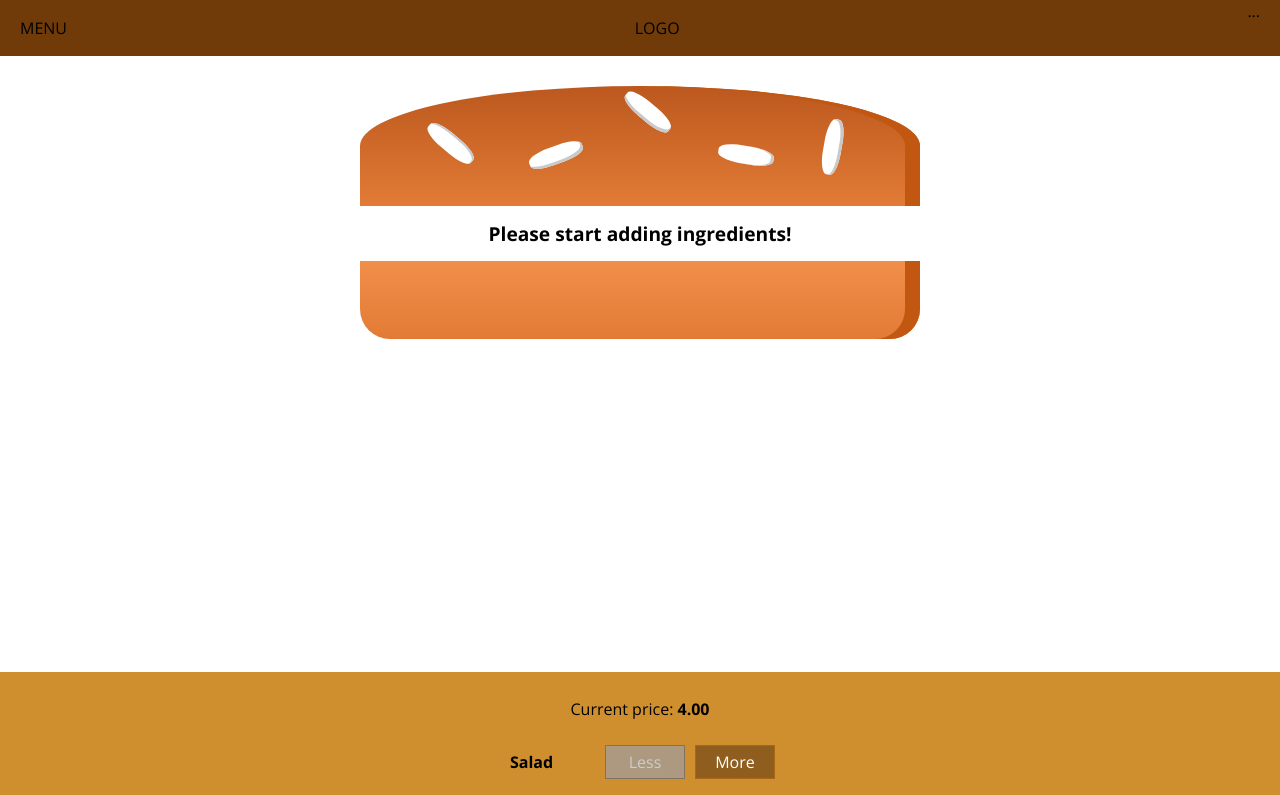
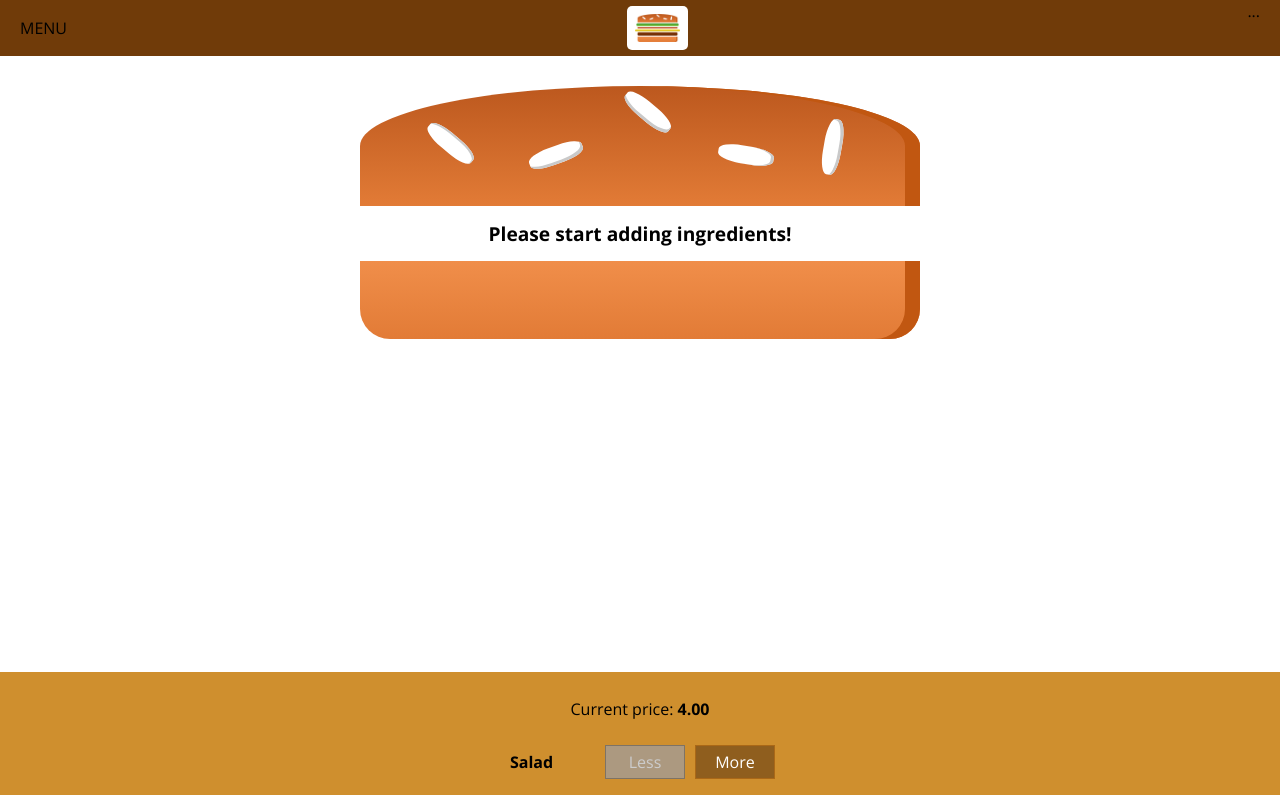
Before and after one commit to rodrake1/react-portfolio, a React (Create React App) app: page / in a window 1280 px wide. Shown: the top 795 px of the page. Built offline with nearby package versions, Linux system fonts and the light colour scheme.

Commit message:
144. Using a Logo in our Application

```diff
--- /dev/null
+++ b/src/components/Logo/Logo.js
@@ -0,0 +1,11 @@
+import React from 'react';
+import classes from './Logo.module.css';
+import burgerLogo from '../../assets/images/logo.png';
+
+const logo = props => (
+  <div className={classes.Logo}>
+    <img src={burgerLogo} alt="logo" />
+  </div>
+);
+
+export default logo;
--- /dev/null
+++ b/src/components/Logo/Logo.module.css
@@ -0,0 +1,11 @@
+.Logo {
+  background-color: white;
+  height: 80%;
+  padding: 8px;
+  box-sizing: border-box;
+  border-radius: 5px;
+}
+
+.Logo img {
+  height: 100%;
+}
--- a/src/components/Navigation/Toolbar/Toolbar.js
+++ b/src/components/Navigation/Toolbar/Toolbar.js
@@ -1,10 +1,11 @@
 import React from 'react';
 import classes from './Toolbar.module.css';
+import Logo from '../../Logo/Logo';
 
 const toolbar = props => (
   <header className={classes.Toolbar}>
     <div>MENU</div>
-    <div>LOGO</div>
+    <Logo />
     <nav>
       ...
     </nav>
```
Also changed, not shown: src/assets/images/logo.png (added).
